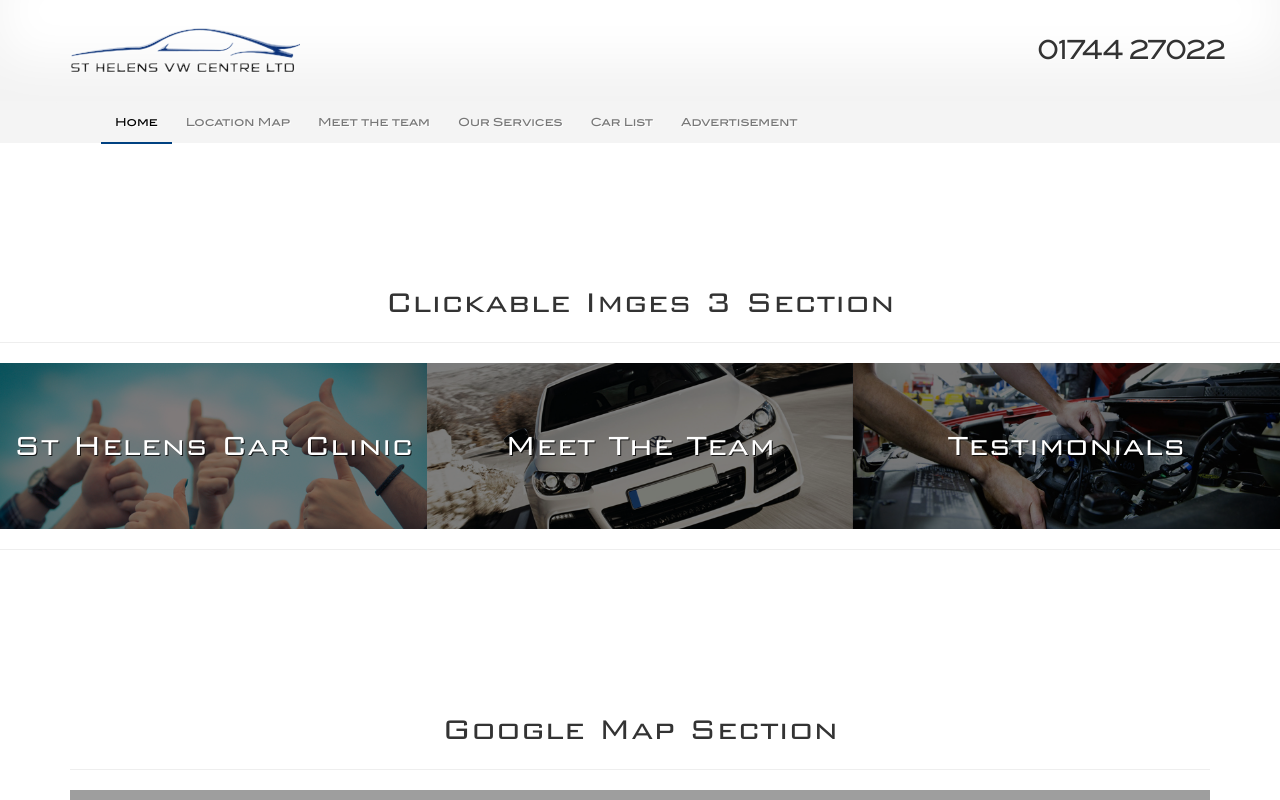
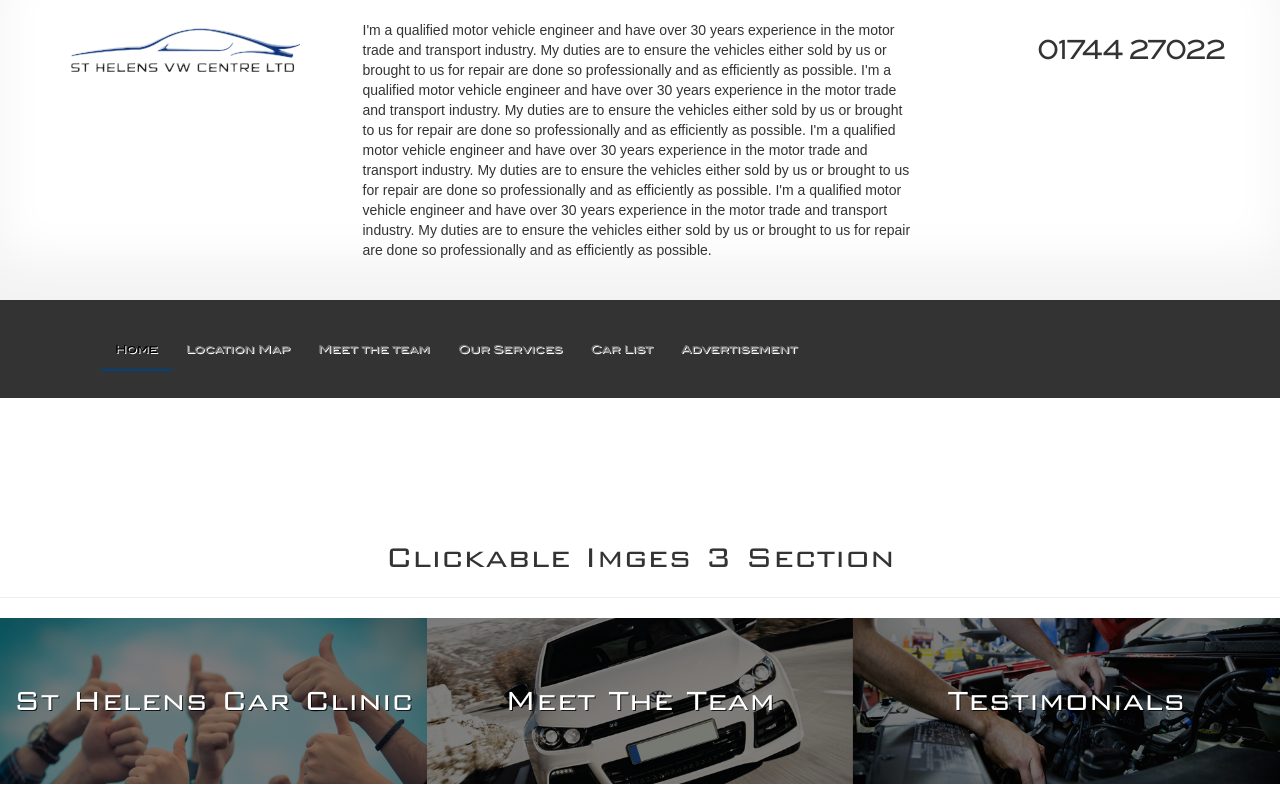
Before and after one commit to RaisUpDeWold/st-helens-car-clinic, a plain HTML site: page new.html in a window 1280 px wide. Shown: the top 800 px of the page. Drawn offline with Linux system fonts and the light colour scheme; some packages are replaced by stand-ins of ours; grey boxes are pictures that could not be loaded.

Commit message:
Change the header size and make the menu navigation shrink.

```diff
--- a/css/newstyle.css
+++ b/css/newstyle.css
@@ -36,6 +36,8 @@ h1,h2{
 .header {
   padding: 20px 0;
   display: block;
+	min-height: 300px;
+	max-height: 300px;
 }
 
 .header .tels {
@@ -110,10 +112,19 @@ h1,h2{
 /* Special class on .container surrounding .navbar, used for positioning it into place.
 Custom Navigation Bar */
 
+.navbar-default {
+	padding: 2em;
+}
+
+.top-nav-collapse {
+	padding: 0;
+}
+
 .navbar-wrapper {
     z-index: 20;
     width: 100%;
-    background: #f4f4f4;
+    /*background-color: #f4f4f4;*/
+		background-color: #333;
 }
 /* Flip around the padding for proper display in narrow viewports */
 
@@ -159,7 +170,7 @@ Custom Navigation Bar */
 }
 .navbar-default .navbar-nav>li>a:hover,
 .navbar-default .navbar-nav>li>a:focus {
-    color: #333;
+	color: #333;
 	text-shadow:1px 1px 0 #fff;
 	background:#fff;
 	box-shadow:inset 0 20px 25px #fff, inset 1px 0 0 rgba(0,0,0,0.3), inset -1px 0 0 rgba(0,0,0,0.3), 0 0 5px #fff;
@@ -173,8 +184,10 @@ Custom Navigation Bar */
 	box-shadow:inset 0 20px 25px #fff, inset 1px 0 0 rgba(0,0,0,0.3), inset -1px 0 0 rgba(0,0,0,0.3), 0 0 5px #fff;
 }
 .navbar-default {
-    background-color: #f4f4f4;
-    border-color: #f4f4f4;
+    /*background-color: #f4f4f4;
+    border-color: #f4f4f4;*/
+		background-color: #333;
+		border-color: #333;
 }
 .navbar-default .navbar-nav>li>a {
 	color: #777;
--- a/new.html
+++ b/new.html
@@ -19,12 +19,18 @@
       Always on top -->
   <div class="headerbg">
     <div class="container header">
-      <div class="col-xs-12 col-sm-7">
+      <div class="col-xs-12 col-sm-3">
         <a href="">
           <img src="images/logo.png" class="img-responsive" alt="St Helens VW Centre"/>
         </a>
       </div>
-      <div class="col-xs-12 col-sm-5 tels">
+      <div class="col-xs-12 col-sm-6">
+        I'm a qualified motor vehicle engineer and have over 30 years experience in the motor trade and transport industry. My duties are to ensure the vehicles either sold by us or brought to us for repair are done so professionally and as efficiently as possible.
+        I'm a qualified motor vehicle engineer and have over 30 years experience in the motor trade and transport industry. My duties are to ensure the vehicles either sold by us or brought to us for repair are done so professionally and as efficiently as possible.
+        I'm a qualified motor vehicle engineer and have over 30 years experience in the motor trade and transport industry. My duties are to ensure the vehicles either sold by us or brought to us for repair are done so professionally and as efficiently as possible.
+        I'm a qualified motor vehicle engineer and have over 30 years experience in the motor trade and transport industry. My duties are to ensure the vehicles either sold by us or brought to us for repair are done so professionally and as efficiently as possible.
+      </div>
+      <div class="col-xs-12 col-sm-3 tels">
         <a href="TEL:0174427022">01744 27022</a>
         <span><a href="TEL:"></a></span></div>
       </div>
@@ -65,8 +71,10 @@
     $(window).scroll(function() {
       if ($(this).scrollTop() > bottom) {
         $('.topnav').addClass('navbar-fixed-top');
+        $('.topnav').addClass('top-nav-collapse');
       } else {
         $('.topnav').removeClass('navbar-fixed-top');
+        $('.topnav').removeClass('top-nav-collapse');
       }
     });
 
```
